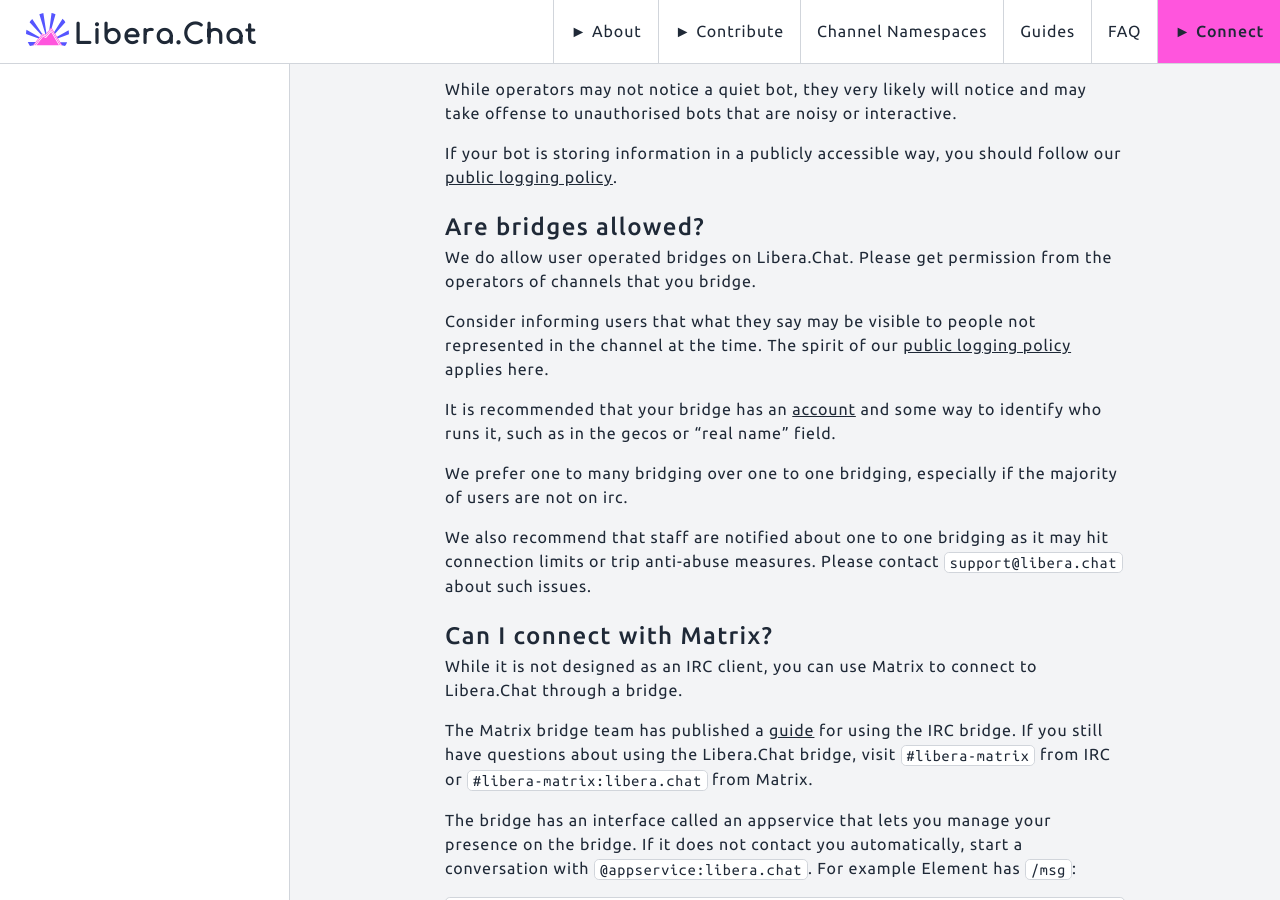
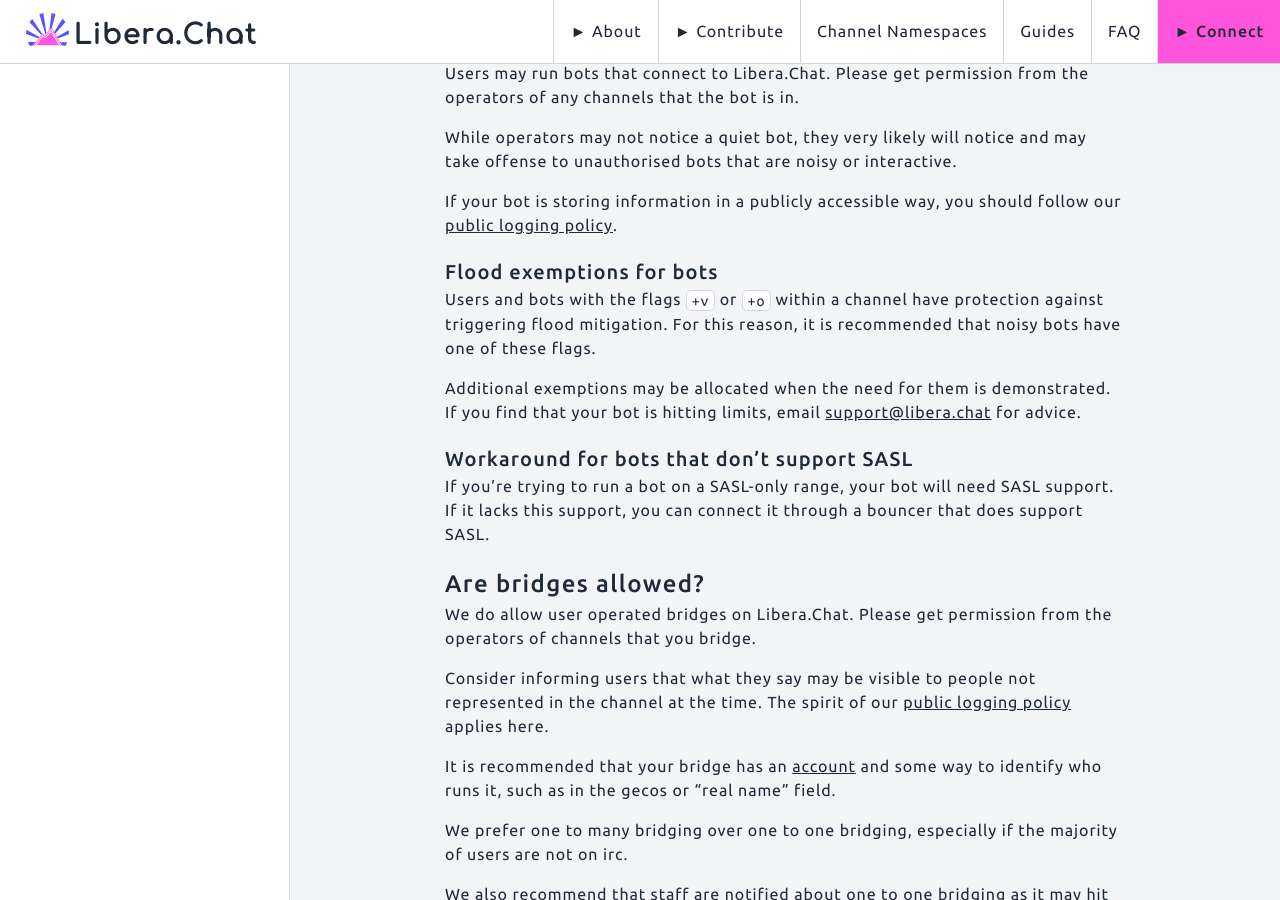
Before and after one commit to Libera-Chat/libera-chat.github.io, a Jekyll site: the page built from content/_guides/faq.md, in a window 1280 px wide and 900 px high, scrolled down 3991 px. Built offline with Jekyll 4.4.1, drawn with Linux system fonts in a browser that asks for light colours; some of the changed text lies outside the part shown.

Commit message:
Add more advice about running bots

```diff
--- a/content/_guides/faq.md
+++ b/content/_guides/faq.md
@@ -202,6 +202,22 @@
 If your bot is storing information in a publicly accessible way, you should
 follow our [public logging policy](/policies#public-logging).
 
+### Flood exemptions for bots
+
+Users and bots with the flags `+v` or `+o` within a channel have protection
+against triggering flood mitigation. For this reason, it is recommended that
+noisy bots have one of these flags.
+
+Additional exemptions may be allocated when the need for them is demonstrated.
+If you find that your bot is hitting limits, email <support@libera.chat> for
+advice.
+
+### Workaround for bots that don't support SASL
+
+If you're trying to run a bot on a SASL-only range, your bot will need SASL
+support. If it lacks this support, you can connect it through a bouncer that
+does support SASL.
+
 ## Are bridges allowed?
 
 We do allow user operated bridges on Libera.Chat. Please get permission from
```
Also changed, not shown: other parts of content/_guides/faq.md (+1 -1 lines).
